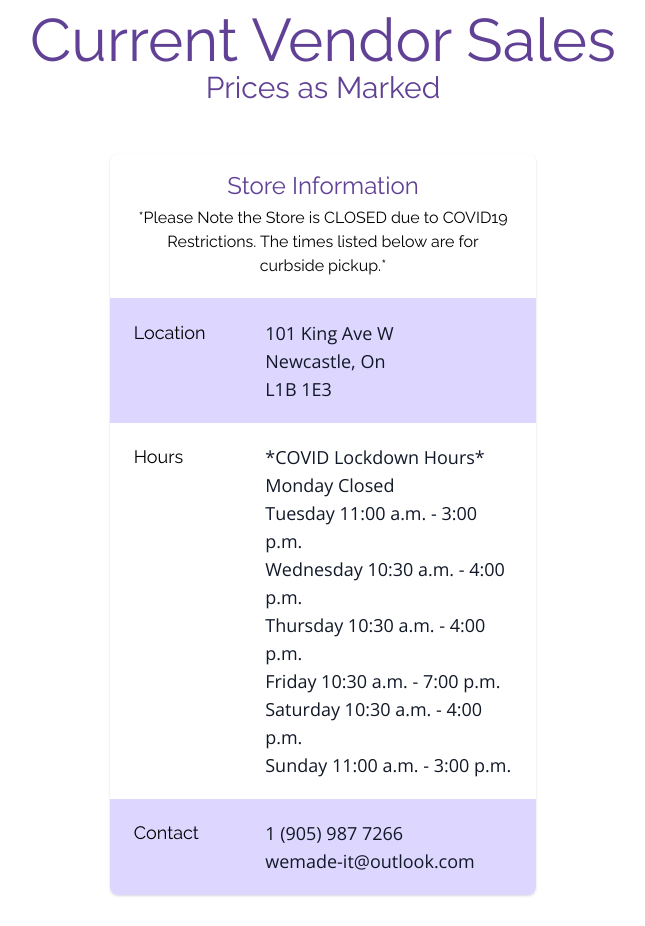
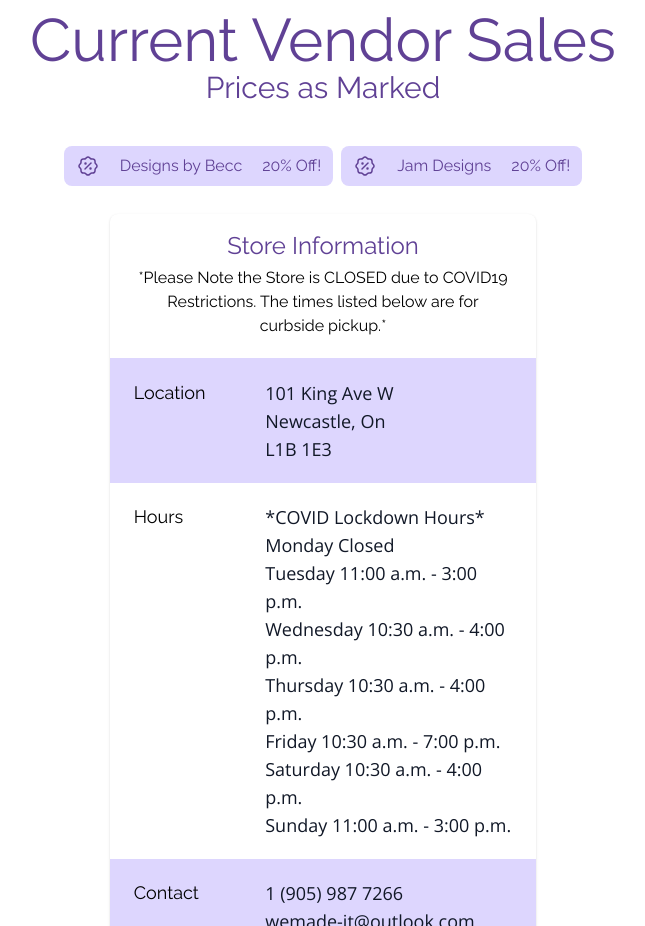
Before and after one commit to kellenwiltshire/we-made-it, a Next.js app: page / in a window 1280 px wide. Shown: the part 1380-2306 px from the top of the page, without its empty margins (317-962 px from the left). Built offline with nearby package versions, Linux system fonts and the light colour scheme.

Commit message:
Changes to Vendor Sales

```diff
--- a/components/About/VendorSale.js
+++ b/components/About/VendorSale.js
@@ -5,12 +5,11 @@ import Link from 'next/link';
 import DiscountIcon from '../Icons/DiscountIcon';
 
 function VendorSale({ vendorSales }) {
-	const [sales, setSales] = useState(vendorSales);
 	return (
 		<div className='w-full flex flex-row flex-wrap justify-center'>
 			<Headers title='Current Vendor Sales' subtitle='Prices as Marked' />
 			<div className='pb-2 sm:w-1/2 w-full flex flex-row justify-center'>
-				{sales.map((vendor, i) => {
+				{vendorSales.map((vendor, i) => {
 					const shortenedVendor = vendor.vendor.split(' ').join('');
 					return (
 						<Link
```
